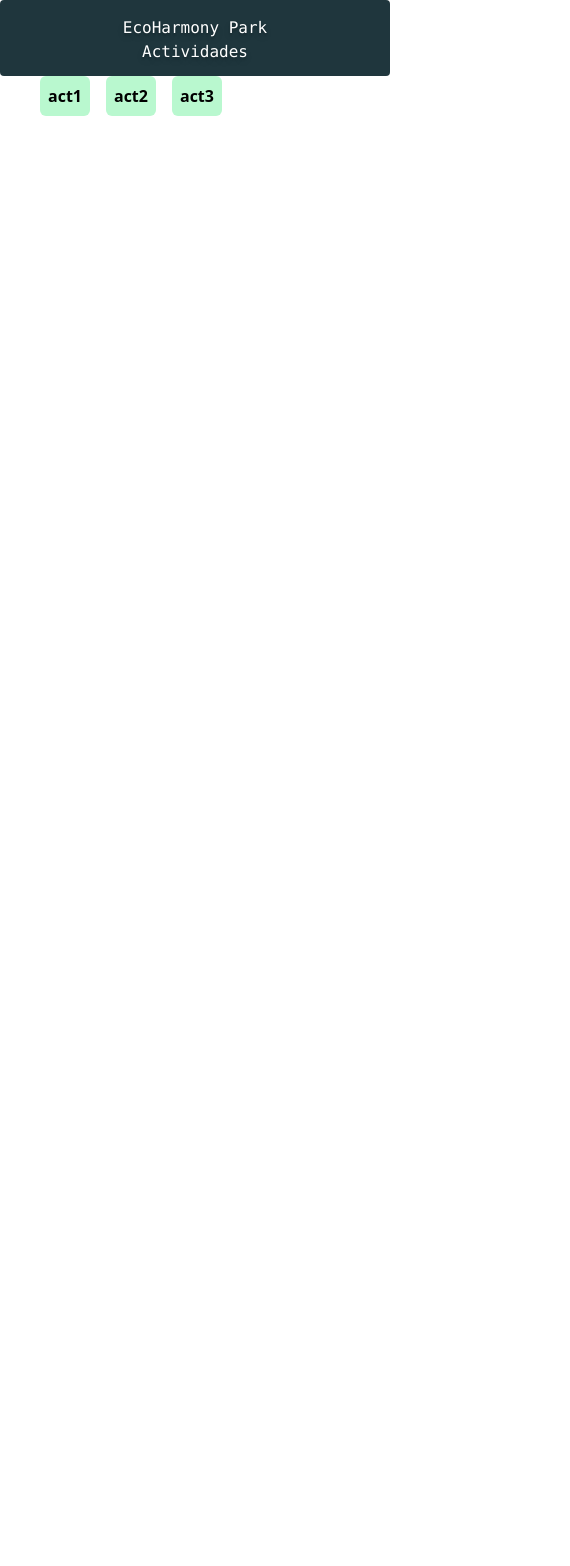
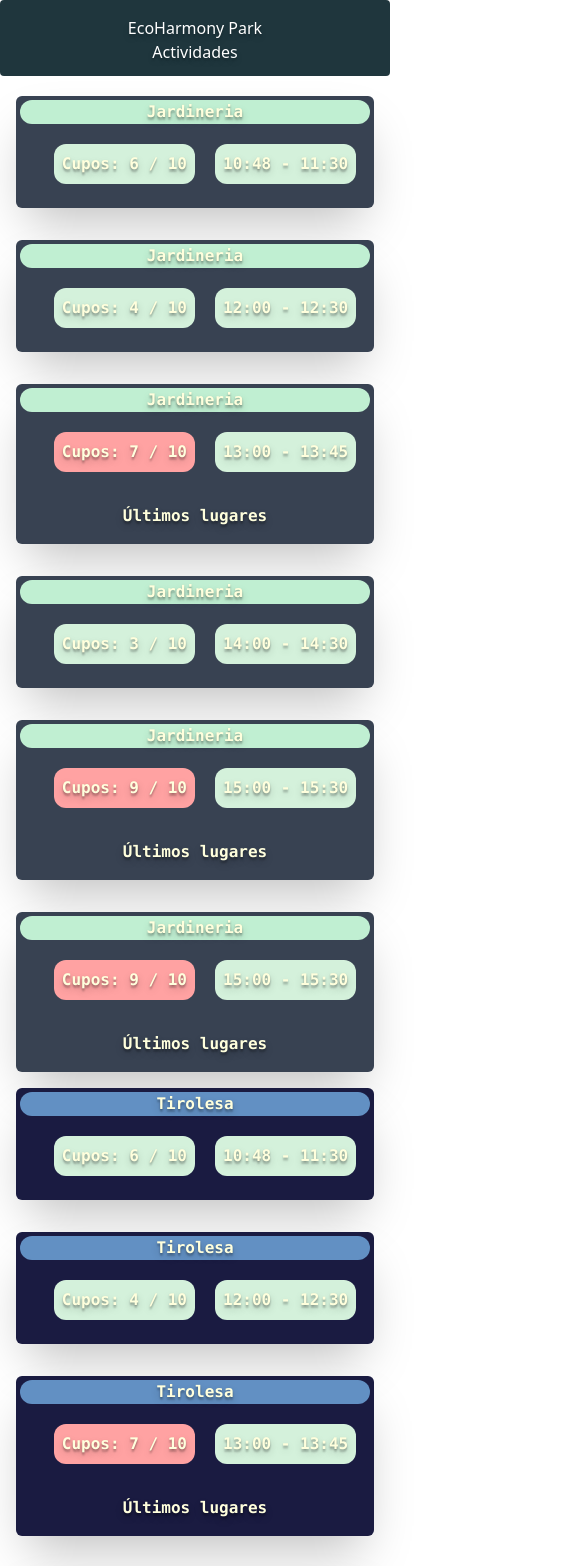
Before and after one commit to Segu1/ISW_EHP_GRUPO_7, a React (Vite) app in the folder EHP_PRODUCTO/EHP_Implementación/Código/Frontend/ehp-us-inscribirse-en-actividad/: page /actividades in a window 390 px wide. Shown: the top 1566 px of the page, 570 px wide, since content can reach past the window. Before the commit the page ends 844 px from the top, so only its background shows below. Built offline with nearby package versions, Linux system fonts and the light colour scheme.

Commit message:
diseño responsive de actividades, faltan

```diff
--- a/EHP_PRODUCTO/EHP_Implementación/Código/Frontend/ehp-us-inscribirse-en-actividad/src/Components/Actividades.jsx
+++ b/EHP_PRODUCTO/EHP_Implementación/Código/Frontend/ehp-us-inscribirse-en-actividad/src/Components/Actividades.jsx
@@ -1,24 +1,171 @@
 import Navbar from "./Navbar";
 
-function Actividades(){
-    const datos = [
-        "act1" , "act2", "act3"]
-    return(
-        <>
+function Actividades() {
+  const datos = [
+    {
+        id: 1,
+        nombre: "Jardineria",
+        cupos: 10,
+        desde: "2025-05-11T10:48",
+        hasta: "2025-05-11T11:30",
+        inscriptos: 6
+    },
+    {
+        id: 2,
+        nombre: "Jardineria",
+        cupos: 10,
+        desde: "2025-05-11T12:00",
+        hasta: "2025-05-11T12:30",
+        inscriptos: 4
+    },
+    {
+        id: 3,
+        nombre: "Jardineria",
+        cupos: 10,
+        desde: "2025-05-11T13:00",
+        hasta: "2025-05-11T13:45",
+        inscriptos: 7
+    },
+    {
+        id: 4,
+        nombre: "Jardineria",
+        cupos: 10,
+        desde: "2025-05-11T14:00",
+        hasta: "2025-05-11T14:30",
+        inscriptos: 3
+    },
+    {
+        id: 5,
+        nombre: "Jardineria",
+        cupos: 10,
+        desde: "2025-05-11T15:00",
+        hasta: "2025-05-11T15:30",
+        inscriptos: 9
+    },
+    {
+      id: 6,
+      nombre: "Jardineria",
+      cupos: 10,
+      desde: "2025-05-11T15:00",
+      hasta: "2025-05-11T15:30",
+      inscriptos: 9
+  },
+  {
+    id: 7,
+    nombre: "Tirolesa",
+    cupos: 10,
+    desde: "2025-05-11T10:48",
+    hasta: "2025-05-11T11:30",
+    inscriptos: 6
+},
+{
+    id: 8,
+    nombre: "Tirolesa",
+    cupos: 10,
+    desde: "2025-05-11T12:00",
+    hasta: "2025-05-11T12:30",
+    inscriptos: 4
+},
+{
+    id: 9,
+    nombre: "Tirolesa",
+    cupos: 10,
+    desde: "2025-05-11T13:00",
+    hasta: "2025-05-11T13:45",
+    inscriptos: 7
+},
+{
+    id: 10,
+    nombre: "Tirolesa",
+    cupos: 10,
+    desde: "2025-05-11T14:00",
+    hasta: "2025-05-11T14:30",
+    inscriptos: 3
+},
+{
+    id: 11,
+    nombre: "Tirolesa",
+    cupos: 10,
+    desde: "2025-05-11T15:00",
+    hasta: "2025-05-11T15:30",
+    inscriptos: 9
+},
+{
+    id: 12,
+    nombre: "Tirolesa",
+    cupos: 10,
+    desde: "2025-05-11T15:00",
+    hasta: "2025-05-11T15:30",
+    inscriptos: 9
+}
+];
+
+
+  const transformData = (array, kind) => {
+    const filteredArray = array.filter((activity) => activity.nombre === kind);
+
+    filteredArray.forEach((activity) => {
+      activity.desde = new Date(activity.desde);
+      activity.hasta = new Date(activity.hasta);
+    });
+
+    filteredArray.sort((a, b) => a.desde - b.desde);
+
+    return filteredArray;
+  };
+
+  const getFormatedDate = (fecha) => {
+    return fecha.toLocaleString("es-ES", {
+      hour: "2-digit",
+      minute: "2-digit",
+      hour12: false
+    });
+  };
+
+  return (
+      <>
         <Navbar site="Actividades" />
-        <div className="grid grid-flow-col grid-rows-1 gap-4 w-1/4 ml-10">
-          {datos.map((item, index) => (
+        {/* Jardinería */}
+        <div className="grid grid-cols-1 sm:grid-cols-2 md:grid-cols-3 lg:grid-cols-4 gap-4 mx-auto px-4 sm:h-1/8">
+          {transformData(datos, "Jardineria").map((jardineria) => (
             <div
-              key={index}
-              className="bg-green-200 rounded-md font-semibold text-center p-2"
+              key={jardineria.id}
+              className="font-mono relative bg-[#384252] shadow-2xl mb-4 rounded-md font-semibold w-full text-center p-1 hover:bg-[#8cd19d] hover:p-3"
             >
-              {item}
+              <div className="text-[#ffffdd] group text-shadow-lg/20">
+                <p className="inline-block relative mr-50 bg-[#c0efd2] w-full rounded-2xl">{jardineria.nombre}</p>
+                <p className={`inline-block m-5 ${jardineria.inscriptos <= (jardineria.cupos * 0.6) ? 'bg-[#d4f1db]' : 'bg-red-300'} rounded-xl p-2`}>
+                  Cupos: {jardineria.inscriptos} / {jardineria.cupos}
+                </p>
+                <p className="inline-block bg-[#d4f1db] rounded-xl p-2">{getFormatedDate(jardineria.desde)} - {getFormatedDate(jardineria.hasta)}</p>
+                {jardineria.inscriptos <= (jardineria.cupos * 0.6) ? <p></p> : <p className="p-1 group-hover:bg-[#384252] rounded-2xl m-2">Últimos lugares</p>}
+              </div>
+            </div>
+          ))}
+        </div>
+
+        {/* Tirolesa */}
+        <div className="grid grid-cols-1 sm:grid-cols-2 md:grid-cols-3 lg:grid-cols-4 gap-4 mx-auto px-4 ">
+          {transformData(datos, "Tirolesa").map((tirolesa) => (
+            <div
+              key={tirolesa.id}
+              className="font-mono relative bg-[#1A1B41] shadow-2xl mb-4 rounded-md font-semibold w-full text-center p-1 hover:bg-[#8cd19d] hover:p-3"
+            >
+              <div className="text-[#ffffdd] group text-shadow-lg/20">
+                <p className="inline-block relative mr-50 bg-[#6290C3] w-full rounded-2xl">{tirolesa.nombre}</p>
+                <p className={`inline-block m-5 ${tirolesa.inscriptos <= (tirolesa.cupos * 0.6) ? 'bg-[#d4f1db]' : 'bg-red-300'} rounded-xl p-2`}>
+                  Cupos: {tirolesa.inscriptos} / {tirolesa.cupos}
+                </p>
+                <p className="inline-block bg-[#d4f1db] rounded-xl p-2">{getFormatedDate(tirolesa.desde)} - {getFormatedDate(tirolesa.hasta)}</p>
+                {tirolesa.inscriptos <= (tirolesa.cupos * 0.6) ? <p></p> : <p className="p-1 group-hover:bg-[#384252] rounded-2xl m-2">Últimos lugares</p>}
+              </div>
             </div>
           ))}
         </div>
       </>
 
-    )
+  );
+
 }
 
 export default Actividades;
--- a/EHP_PRODUCTO/EHP_Implementación/Código/Frontend/ehp-us-inscribirse-en-actividad/src/Components/Navbar.jsx
+++ b/EHP_PRODUCTO/EHP_Implementación/Código/Frontend/ehp-us-inscribirse-en-actividad/src/Components/Navbar.jsx
@@ -2,7 +2,7 @@
 function Navbar(props){
     return(
         <>
-        <div className="grid font-mono text-shadow-lg items-center text-white w-full justify-center text-center p-3 rounded-sm bg-[#1F363D]">
+        <div className="grid mb-5 text-shadow-lg items-center text-white w-full justify-center text-center p-3 rounded-sm bg-[#1F363D]">
             <p className="mt-1 block">EcoHarmony Park</p>
             <p> {props.site}</p>
         </div>
```
Also changed, not shown: 1 other file (tests, documents, lock files or other folders).
